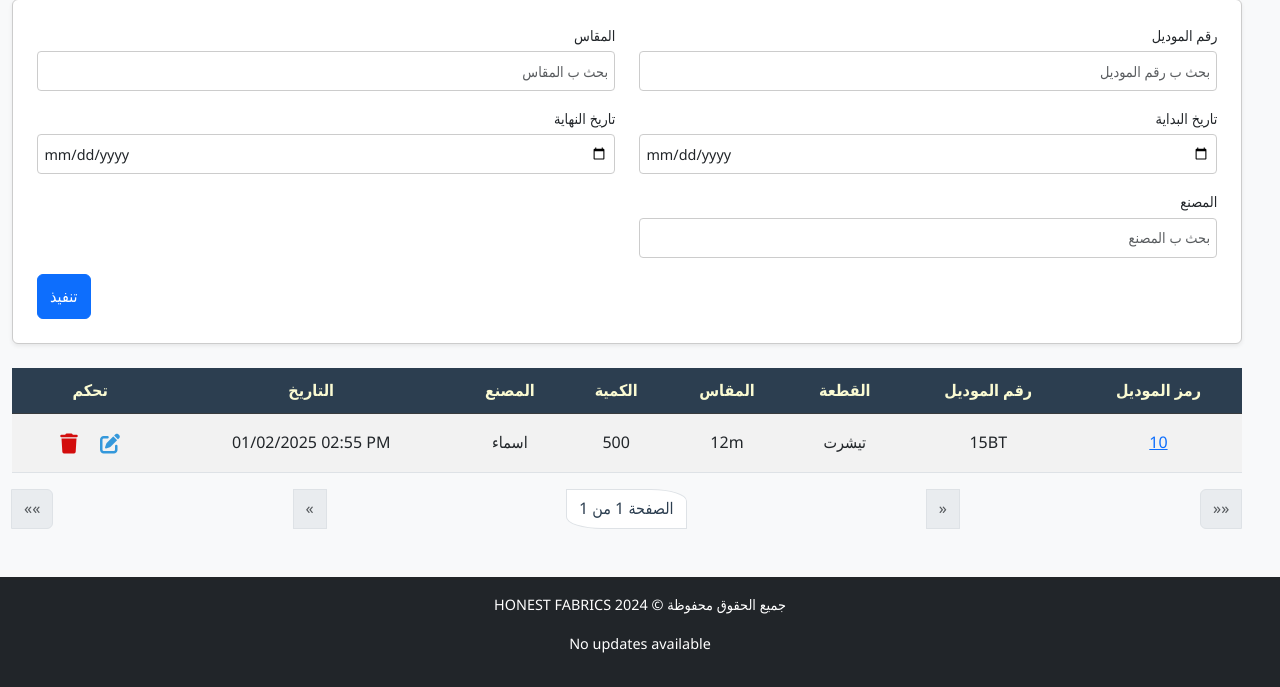
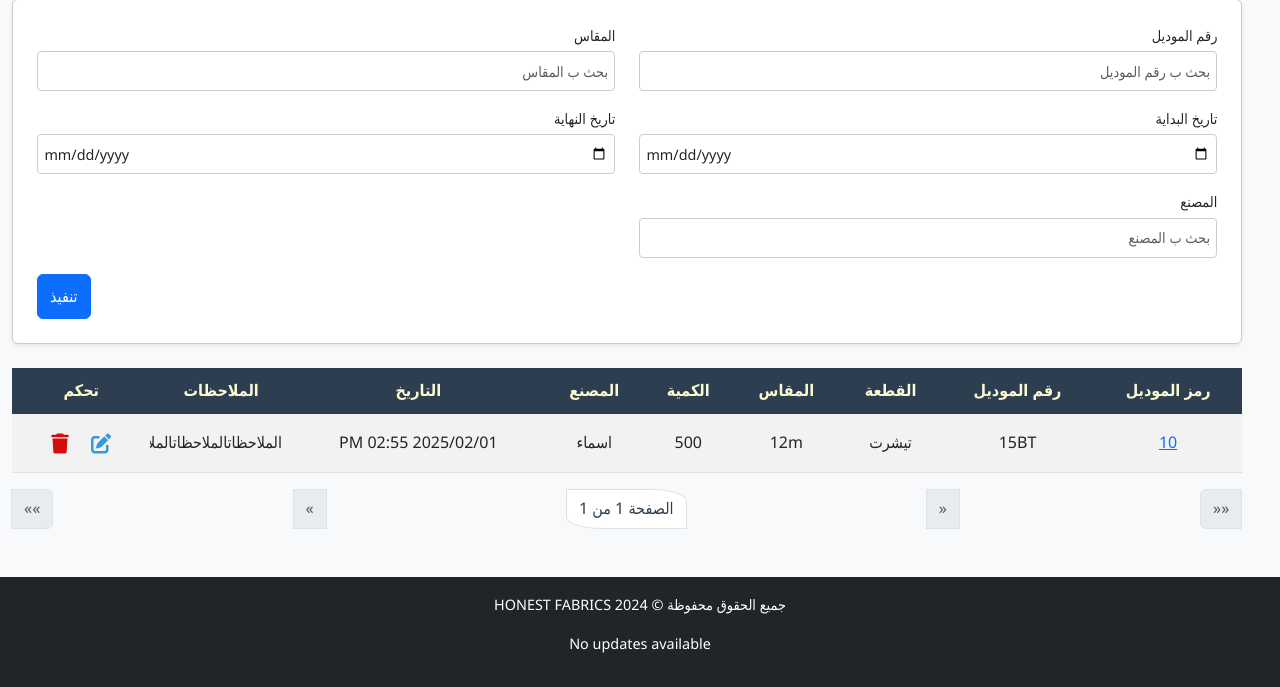
Before and after one commit to mego354/Honest, a Django app: page /production/production-list in a window 1280 px wide. Shown: the part 185-872 px from the top of the page. Run offline with Django 5.2, Linux system fonts and the light colour scheme; data comes from the database, SQL or seed files in the repository.

Commit message:
edit date format

```diff
--- a/production/templates/production/list_production.html
+++ b/production/templates/production/list_production.html
@@ -50,6 +50,7 @@
                     <th>الكمية</th>
                     <th>المصنع</th>
                     <th>التاريخ</th>
+                    <th>الملاحظات</th>
                     <th>تحكم</th>
                 </tr>
             </thead>
@@ -64,7 +65,8 @@
                     <td>{{ production_item.piece.size }}</td>
                     <td>{{ production_item.used_amount }}</td>
                     <td>{{ production_item.factory }}</td>
-                    <td dir="ltr">{{ production_item.created_at|date:"d/m/Y h:i A" }}</td>
+                    <td dir="rtl">{{ production_item.created_at|date:"Y/m/d h:i A" }}</td>
+                    <td style="overflow-x:auto; max-width:100px; ">{{ production_item.comment }} الملاحظاتالملاحظاتالملاحظاتالملاحظات</td>
                     <td>
                         <a class="px-2 btn" href="{% url 'productionpiece_edit' production_item.id %}">
                             <i class="fa-solid fa-pen-to-square fa-lg" style="color: #3498db;"></i>
```
